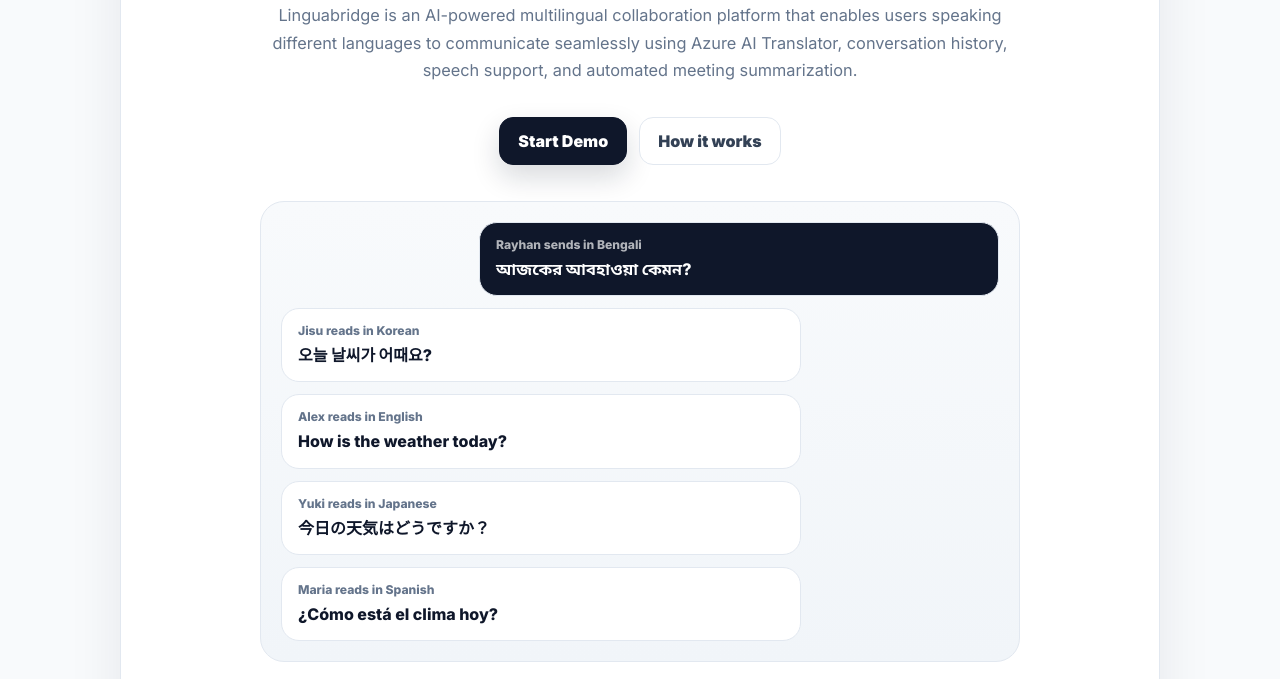
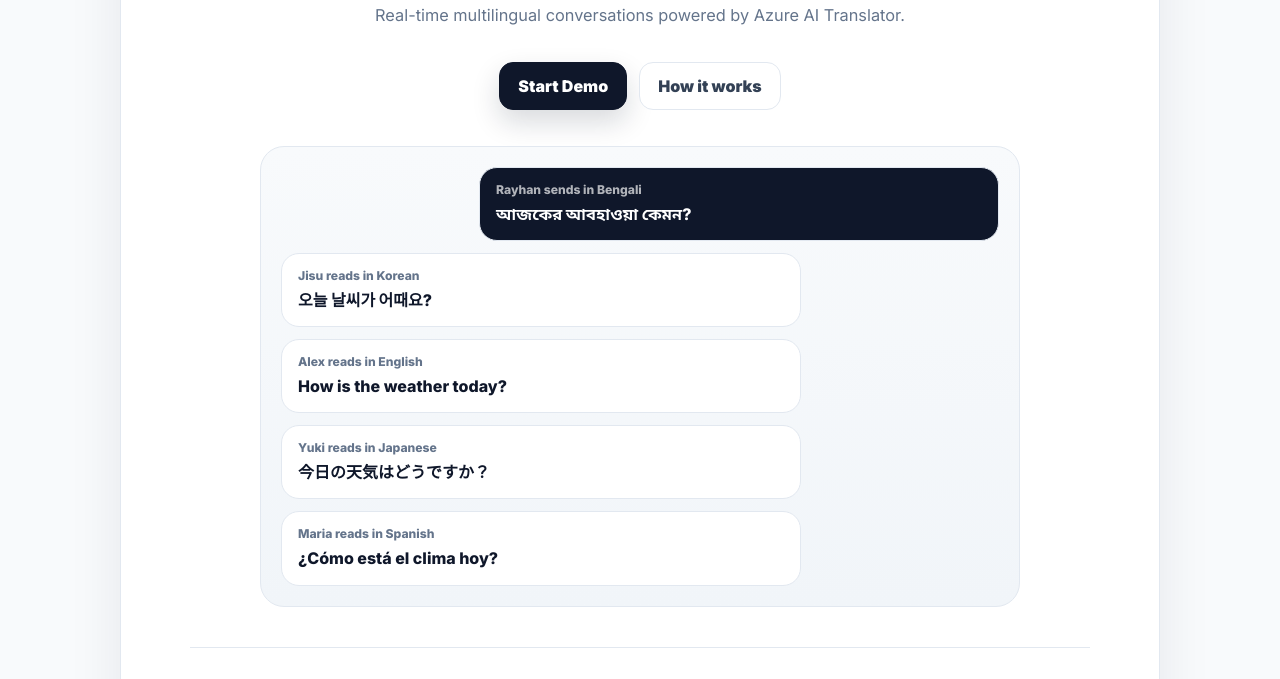
Before and after one commit to gb5tsy5b8h-source/linguabridge, a website: page public/index.html in a window 1280 px wide. Shown: the part 421-1100 px from the top of the page. Drawn offline with Linux system fonts and the light colour scheme; no server answers.

Commit message:
Update homepage Azure Translator description

```diff
--- a/public/index.html
+++ b/public/index.html
@@ -31,7 +31,7 @@
           <div class="azure-badge">Powered by Azure AI Translator</div>
           <h1>Linguabridge</h1>
           <p class="tagline">Everyone speaks. Everyone understands.</p>
-          <p class="home-copy">Linguabridge is an AI-powered multilingual collaboration platform that enables users speaking different languages to communicate seamlessly using Azure AI Translator, conversation history, speech support, and automated meeting summarization.</p>
+          <p class="home-copy">Real-time multilingual conversations powered by Azure AI Translator.</p>
           <div class="home-actions">
             <button id="startDemoButton" class="primary-button" type="button">Start Demo</button>
             <button class="secondary-button" type="button" data-tab="conversation">How it works</button>
```
